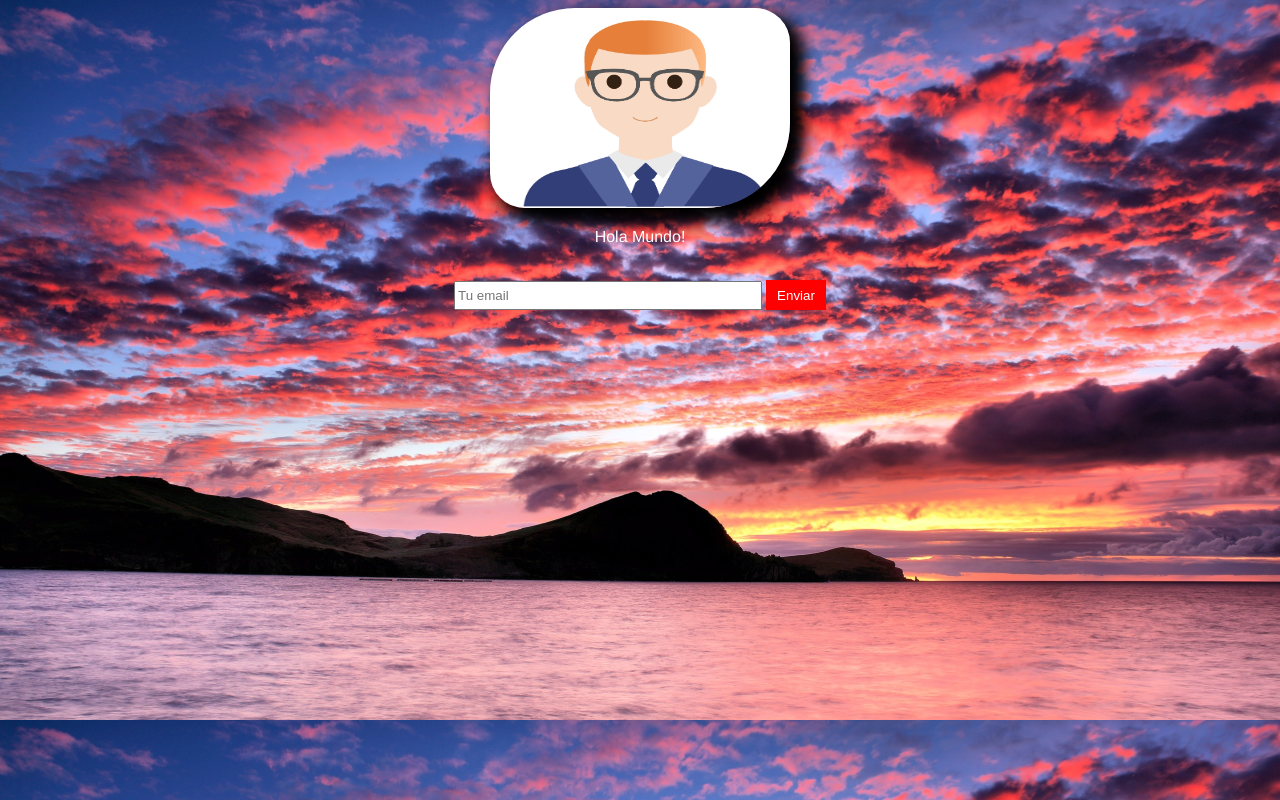
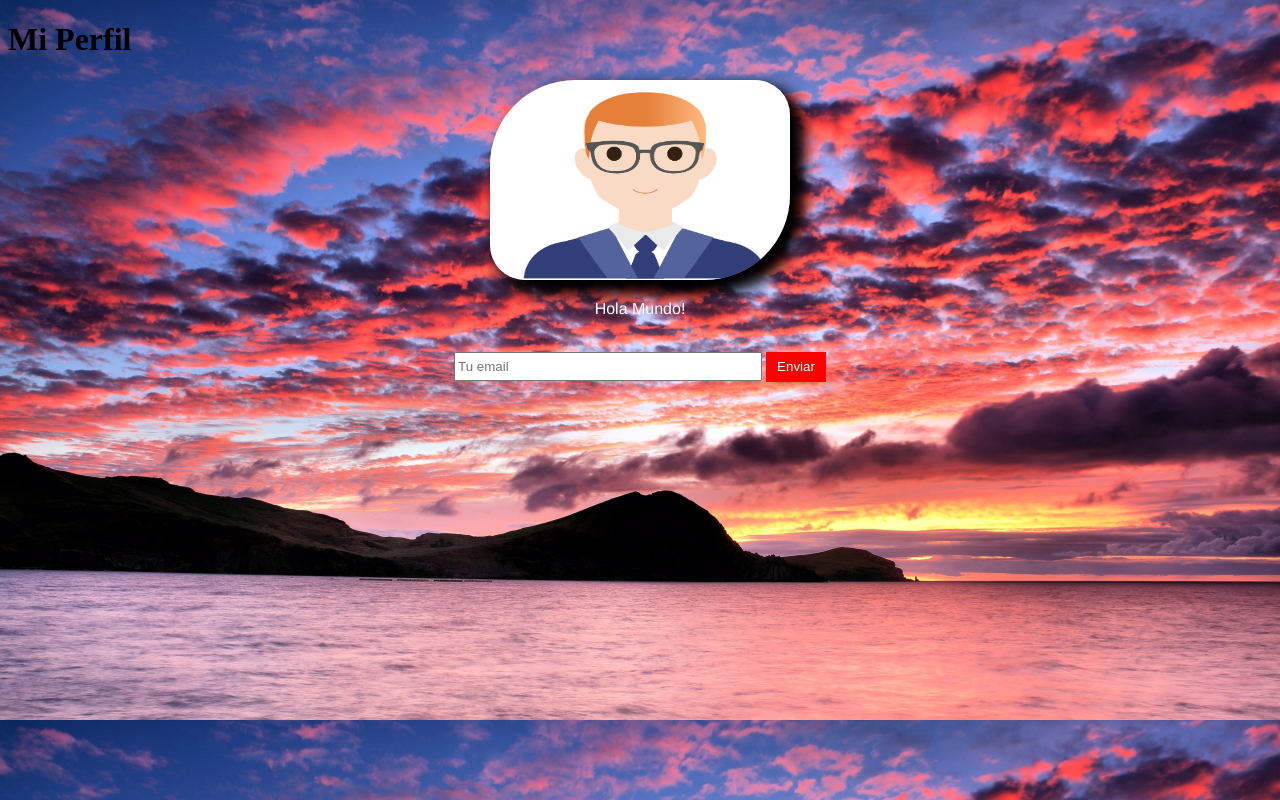
Before and after one commit to michelbritez/mi_perfil, a plain HTML site: page index.html in a window 1280 px wide. Drawn offline with Linux system fonts and the light colour scheme.

Commit message:
Titulo Agregado

```diff
--- a/index.html
+++ b/index.html
@@ -6,6 +6,8 @@
 	<link rel="stylesheet" href="css/estilo.css">
 </head>
 <body>
+
+	<h1>Mi Perfil</h1>
 
 	<div>
 		<img src="img/Foto.png" >
```
